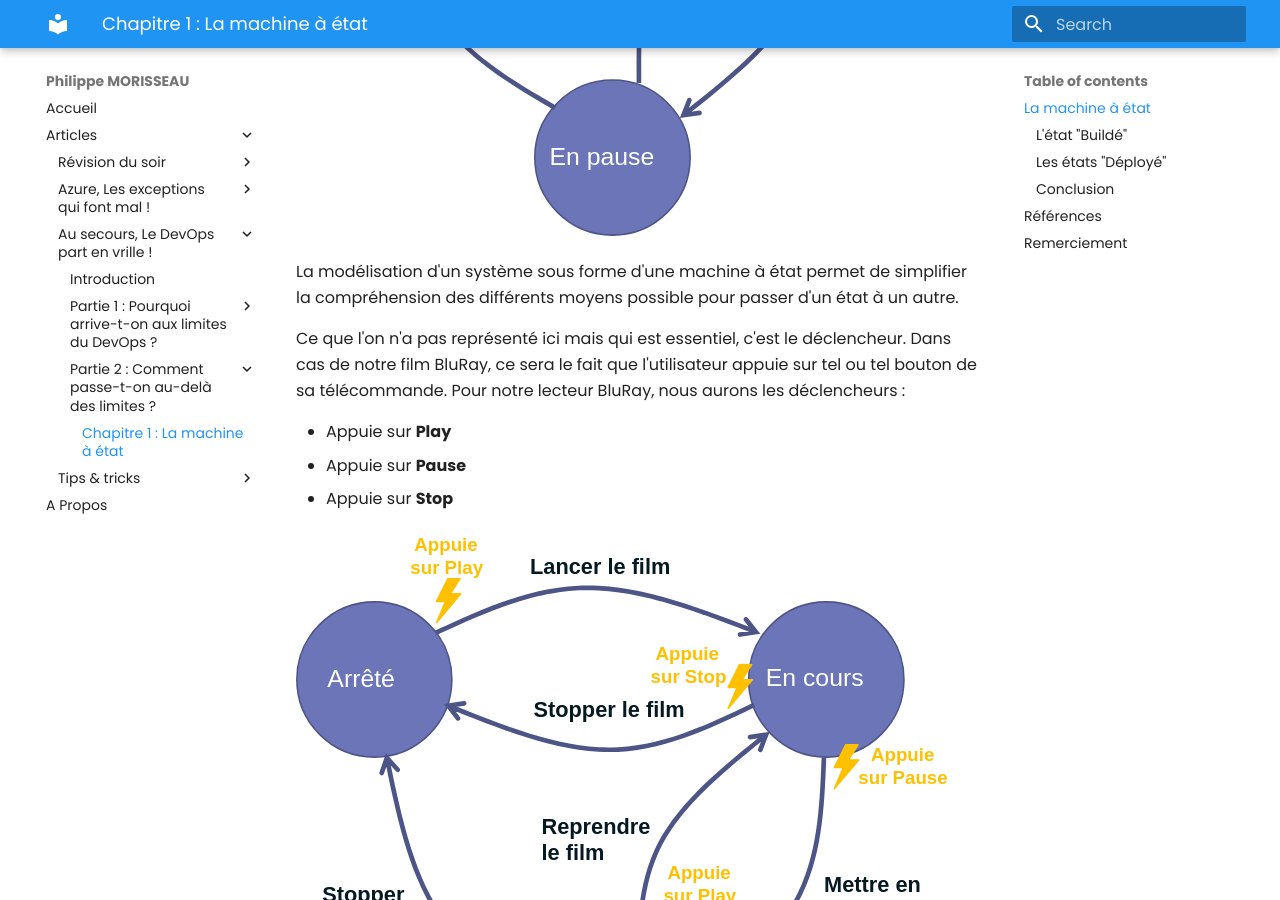
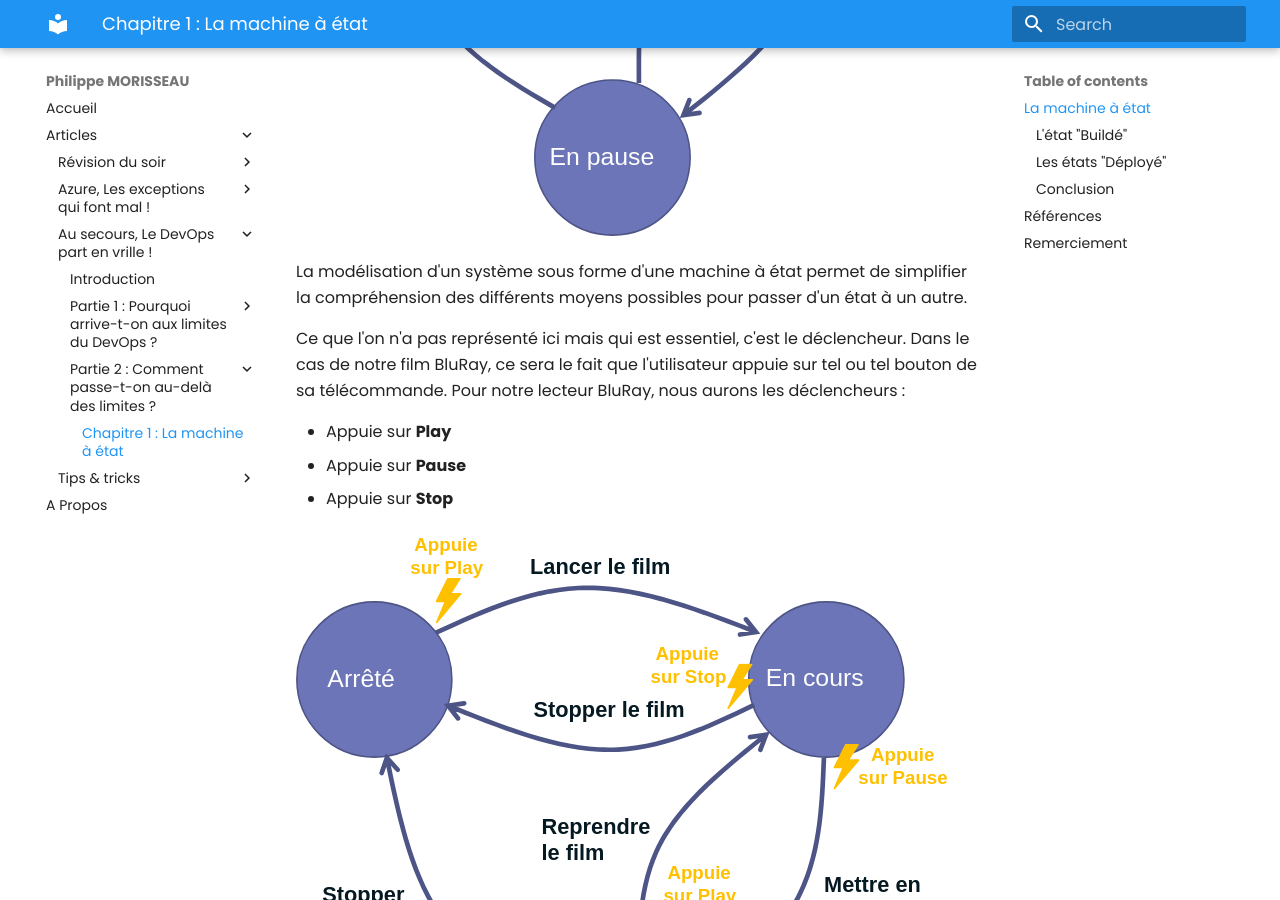
Before and after one commit to Ineaweb/Blog, an MkDocs documentation site: the page built from docs/articles/devops/vrille/04.comment.machineetat.md, in a window 1280 px wide and 900 px high, scrolled down 1396 px. Built offline with MkDocs 1.6.1 and Material for MkDocs 9.7.7, drawn with Linux system fonts in a browser that asks for light colours; old or Windows-style settings are respelled for this version of MkDocs; some of the changed text lies outside the part shown.

```diff
--- a/docs/articles/devops/vrille/04.comment.machineetat.md
+++ b/docs/articles/devops/vrille/04.comment.machineetat.md
@@ -37,9 +37,9 @@ Nous représenterons alors notre machine à état sous la forme du schéma ci-de
 
 ![machine à état](../../../img/04.comment.machineaetat.001.svg)
 
-La modélisation d'un système sous forme d'une machine à état permet de simplifier la compréhension des différents moyens possible pour passer d'un état à un autre.
+La modélisation d'un système sous forme d'une machine à état permet de simplifier la compréhension des différents moyens possibles pour passer d'un état à un autre.
 
-Ce que l'on n'a pas représenté ici mais qui est essentiel, c'est le déclencheur. Dans cas de notre film BluRay, ce sera le fait que l'utilisateur appuie sur tel ou tel bouton de sa télécommande.
+Ce que l'on n'a pas représenté ici mais qui est essentiel, c'est le déclencheur. Dans le cas de notre film BluRay, ce sera le fait que l'utilisateur appuie sur tel ou tel bouton de sa télécommande.
 Pour notre lecteur BluRay, nous aurons les déclencheurs :
 
 - Appuie sur **Play**
```
Also changed, not shown: other parts of docs/articles/devops/vrille/04.comment.machineetat.md (+3 -2 lines), docs/img/04.comment.machineaetat.007.svg.
